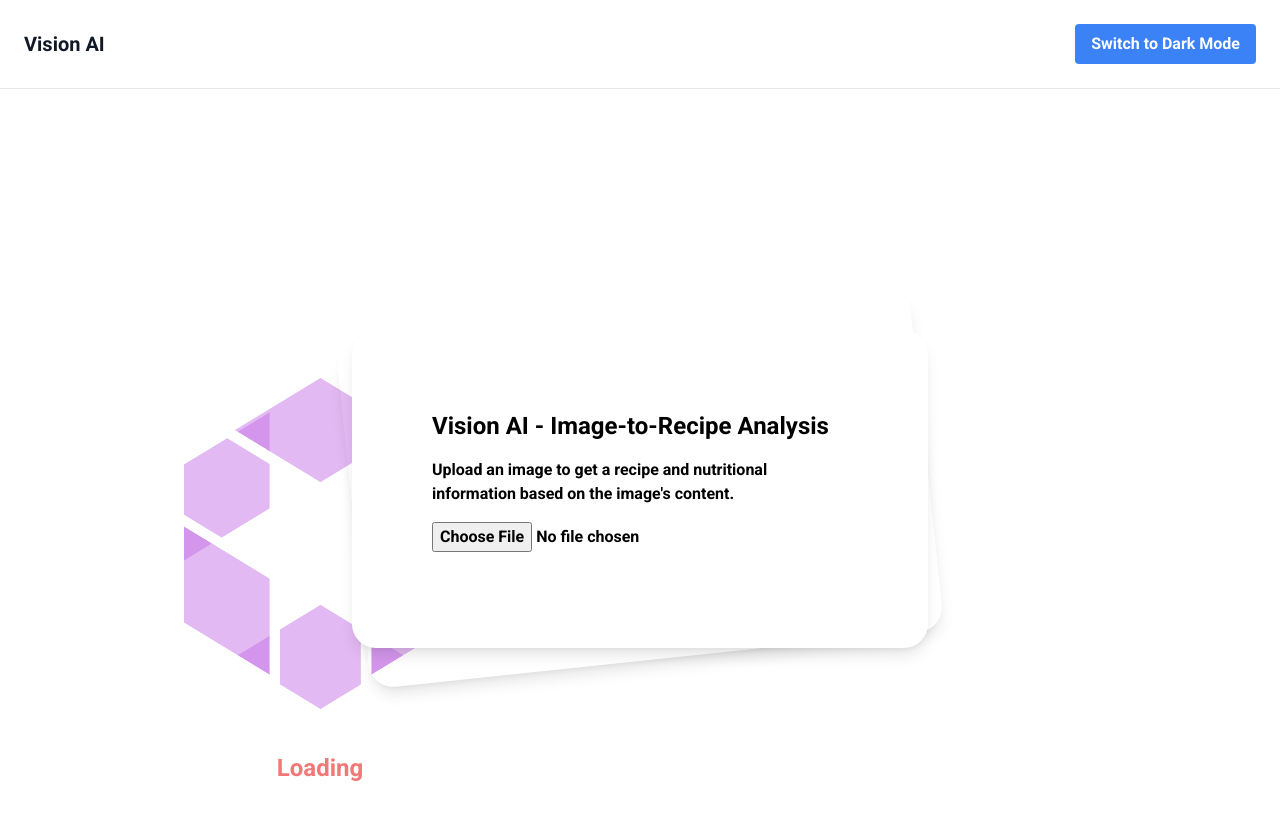
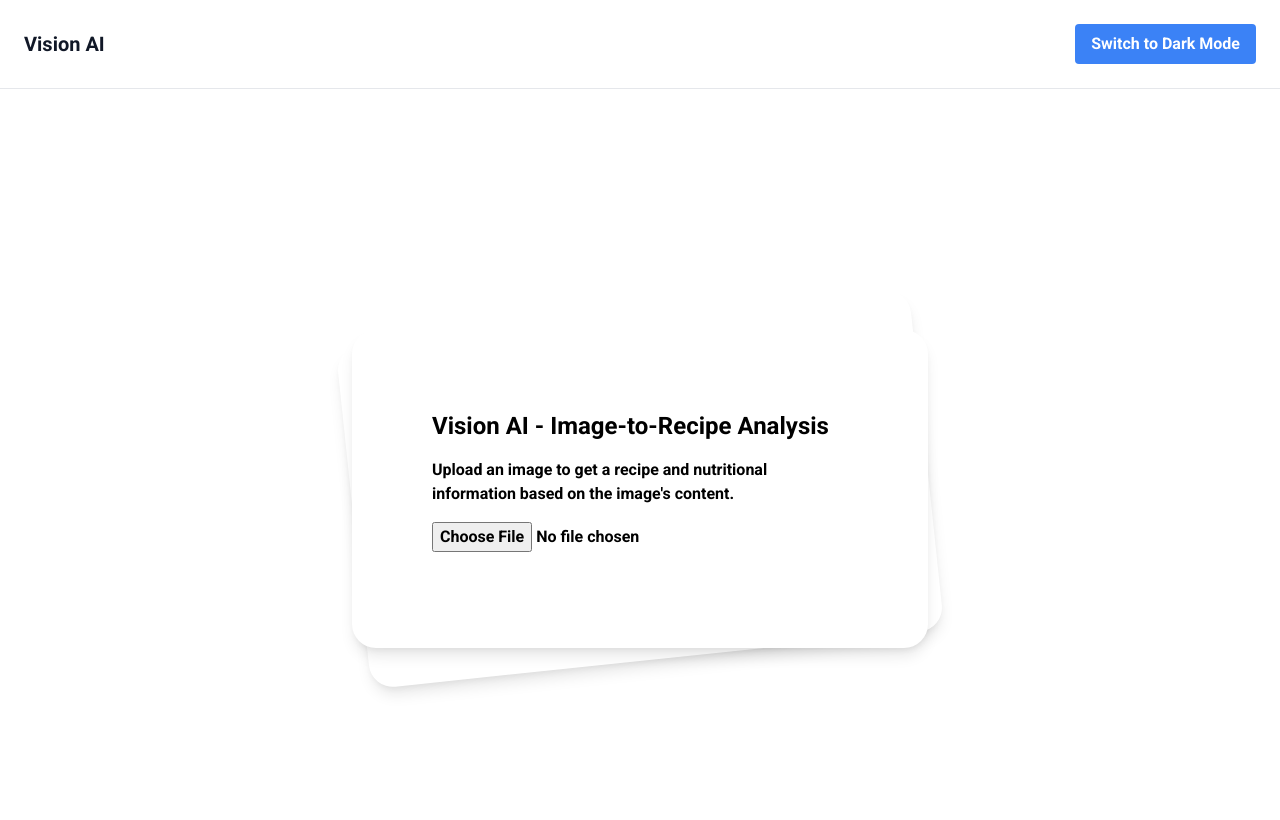
Before and after one commit to Harry2k21/Vision-Tool-AI, a React (Create React App) app: page / in a window 1280 px wide. Shown: the top 820 px of the page. Built offline with nearby package versions, Linux system fonts and the light colour scheme; no server answers.

Commit message:
Loading spinner now appears on upload and reponse

```diff
--- a/src/components/App.js
+++ b/src/components/App.js
@@ -14,12 +14,14 @@ const App = () => {
   const [imageUrl, setImageUrl] = useState('');
   const [imageInfo, setImageInfo] = useState('');
   const [recipe, setRecipe] = useState('');
+  const [isLoading, setIsLoading] = useState(false);
 
   const toggleDarkMode = () => {
     setDarkMode(!darkMode);
   };
 
   const handleImageUpload = async (event) => {
+    setIsLoading(true);
     const file = event.target.files[0];
     const reader = new FileReader();
 
@@ -107,11 +109,11 @@ const App = () => {
 
       const data = await response.json();
       setRecipe(data.choices[0].message.content);
+      setIsLoading(false);
     } catch (error) {
       console.error('Error:', error);
     }
   };
-
 
   return (
     <Router>
@@ -126,6 +128,7 @@ const App = () => {
               imageUrl={imageUrl}
               recipe={recipe}
               darkMode={darkMode}
+              isLoading={isLoading}
             />
           }
         />
--- a/src/pages/HomePage.js
+++ b/src/pages/HomePage.js
@@ -1,10 +1,11 @@
 import React from "react";
 
-function HomePage({ darkMode, handleImageUpload, imageUrl, recipe }) {
-    return (
-      <div
-        className={`min-h-screen py-6 flex flex-col justify-center sm:py-12 ${
-          darkMode ? "bg-gray-900" : "bg-white-100"}`}>
+function HomePage({ darkMode, handleImageUpload, imageUrl, recipe, isLoading }) {
+  return (
+    <div
+      className={`min-h-screen py-6 flex flex-col justify-center sm:py-12 ${
+        darkMode ? "bg-gray-900" : "bg-white-100"}`}>
+      {isLoading && (
         <div class="container" id="load">
           <div class="cube">
             <div class="sides">
@@ -14,10 +15,11 @@ function HomePage({ darkMode, handleImageUpload, imageUrl, recipe }) {
               <div class="left"></div>
               <div class="front"></div>
               <div class="back"></div>
-          </div>
+            </div>
           </div>
           <div class="text">Loading</div>
         </div>
+      )}
         <div className="relative py-3 sm:max-w-xl sm:mx-auto">
           <div
             className={`absolute inset-0 ${
```
